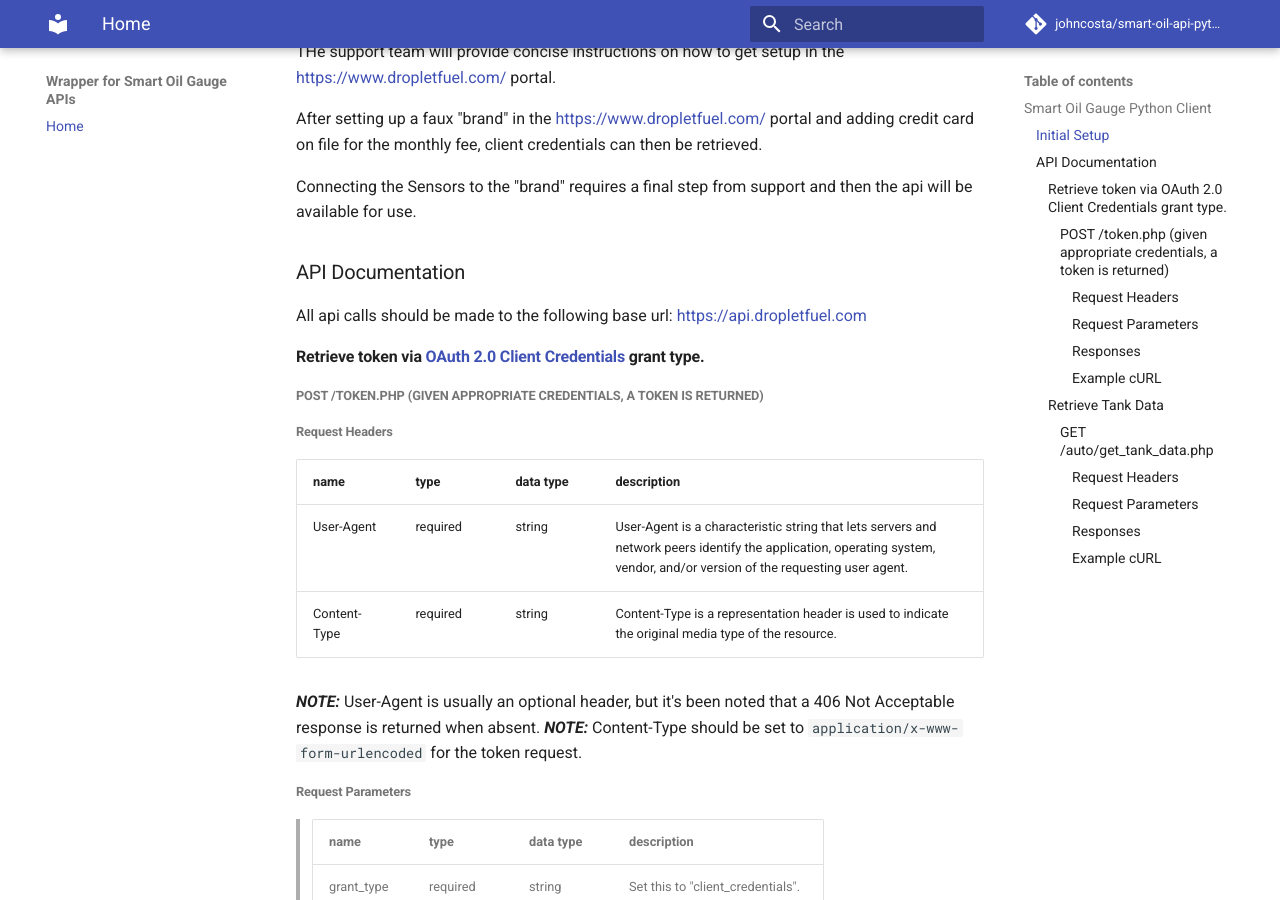
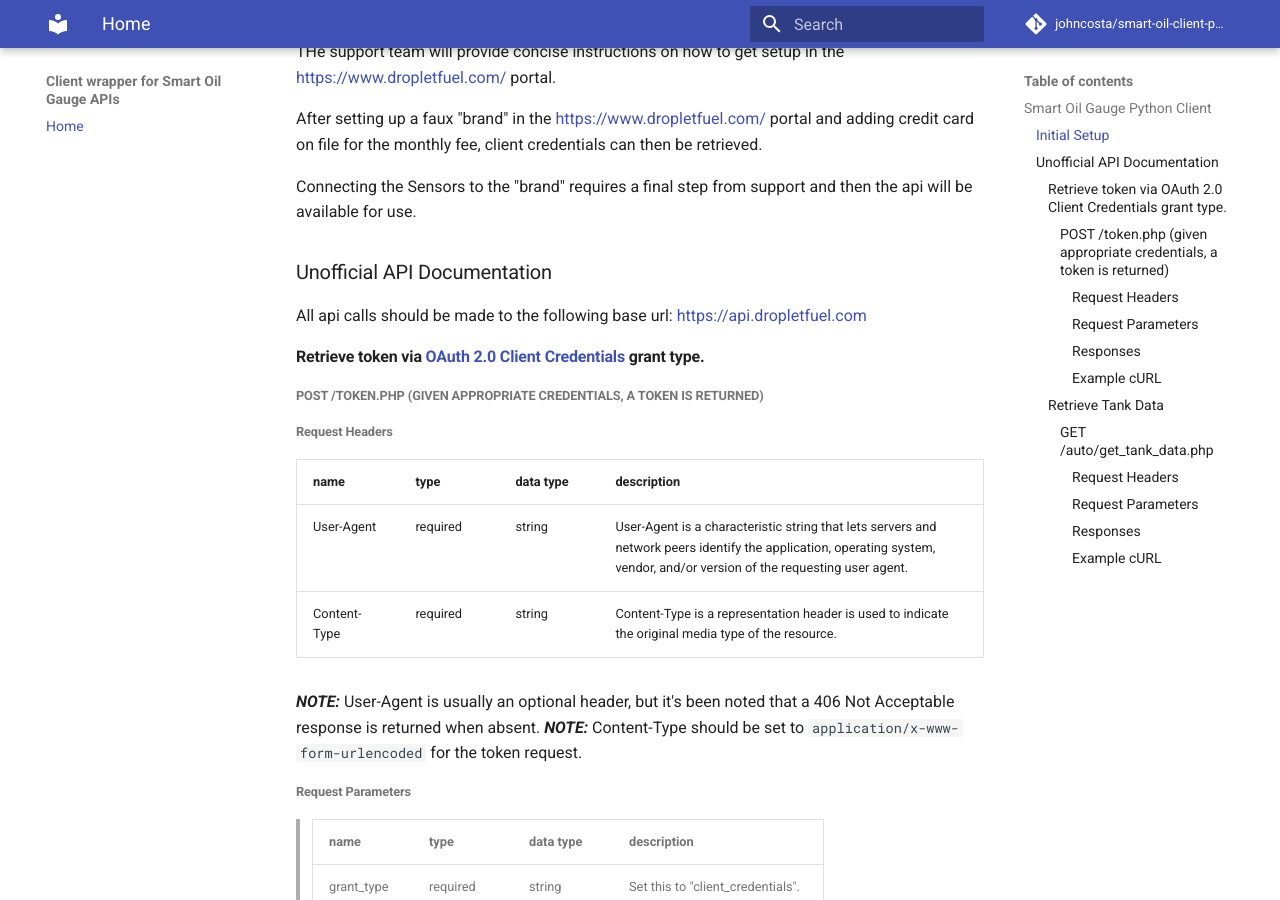
Before and after one commit to johncosta/smart-oil-client-python, an MkDocs documentation site: the page built from docs/index.md, in a window 1280 px wide and 900 px high, scrolled down 439 px. Built offline with MkDocs 1.6.1 and Material for MkDocs 9.7.7, drawn with Linux system fonts in a browser that asks for light colours; comment, search, counter and statistics services are not loaded.

Commit message:
more precise naming

```diff
--- a/docs/index.md
+++ b/docs/index.md
@@ -21,7 +21,7 @@ be retrieved.
 Connecting the Sensors to the "brand" requires a final step from support and then
 the api will be available for use.
 
-### API Documentation
+### Unofficial API Documentation
 
 All api calls should be made to the following base url: <https://api.dropletfuel.com>
 
--- a/mkdocs.yml
+++ b/mkdocs.yml
@@ -1,9 +1,9 @@
-site_name: Wrapper for Smart Oil Gauge APIs
-site_description: 'Wrapper for Smart Oil Gauge APIs Documentation'
+site_name: Client wrapper for Smart Oil Gauge APIs
+site_description: 'Client wrapper for Smart Oil Gauge APIs Documentation'
 site_author: 'John Costa'
 docs_dir: docs/
-repo_name: 'johncosta/smart-oil-api-python'
-repo_url: 'https://github.com/johncosta/smart-oil-api-python'
+repo_name: 'johncosta/smart-oil-client-python'
+repo_url: 'https://github.com/johncosta/smart-oil-client-python'
 nav:
   - Home: index.md
 theme:
```
Also changed, not shown: README.md (+3 -3 lines), 1 other file.
